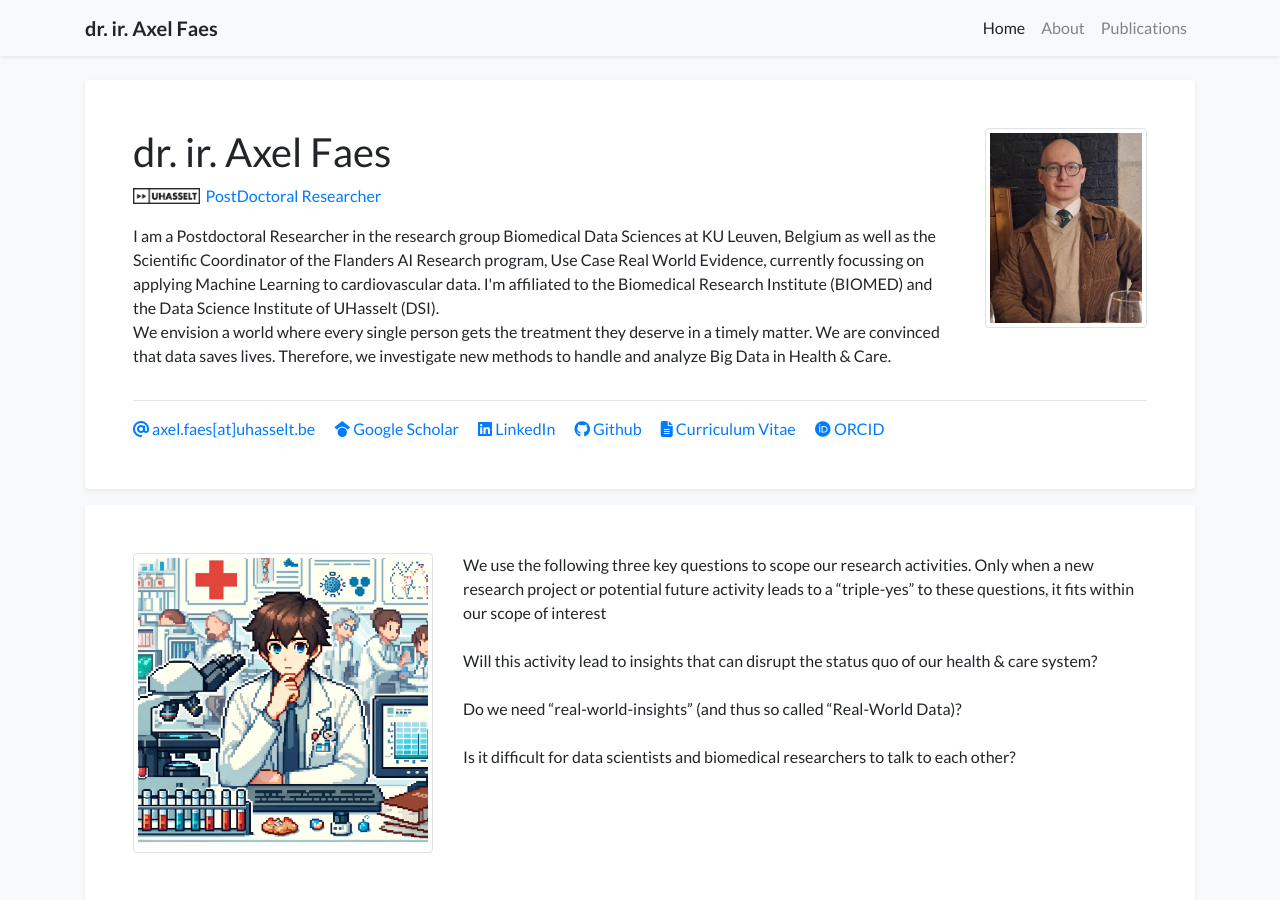
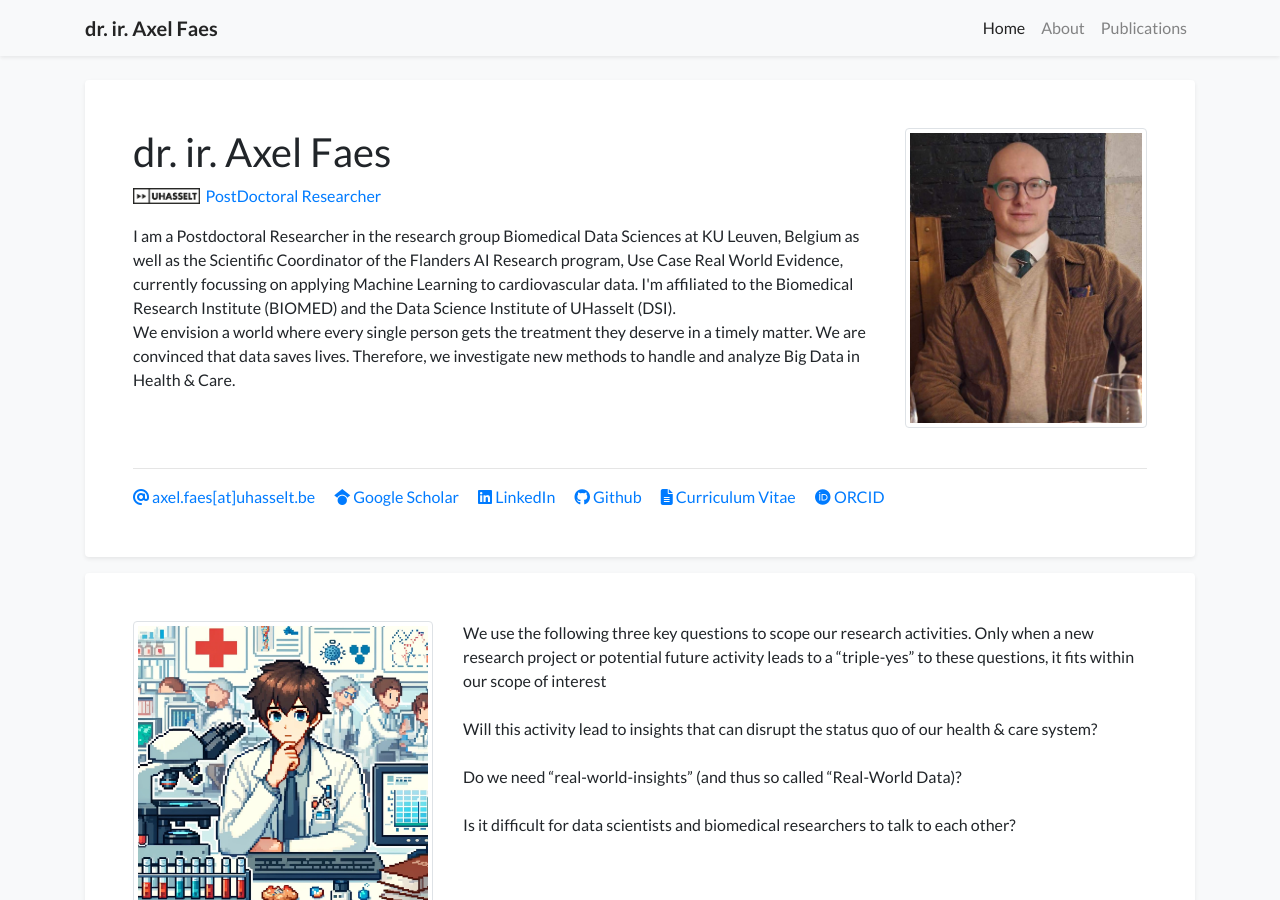
Before and after one commit to TheAxeC/theaxec.github.io, a Jekyll site: the page built from _pages/index.html, in a window 1280 px wide and 900 px high. Built offline with Jekyll 4.4.1, drawn with Linux system fonts in a browser that asks for light colours; a style sheet for code colours, icons or effects is not loaded.

Commit message:
update portrait

```diff
--- a/_data/website.yml
+++ b/_data/website.yml
@@ -31,6 +31,7 @@ description:
 
   show_portrait: true
   portrait_url: assets/images/photos/portrait2.jpg
+  portrait_height: 300
   portrait_caption: Postdoctoral Researcher
 
 ###################
--- a/_includes/widgets/profile_card.html
+++ b/_includes/widgets/profile_card.html
@@ -20,7 +20,7 @@
                             <img
                                 src="{{ site.data.website.description.portrait_url }}"
                                 class="figure-img img-fluid img-thumbnail"
-                                style="height: 200px;"
+                                style="height: {{site.data.website.description.portrait_height}}px;"
                                 data-toggle="tooltip"
                                 data-placement="top"
                                 title="{{ site.data.website.description.portrait_caption }}"
```
